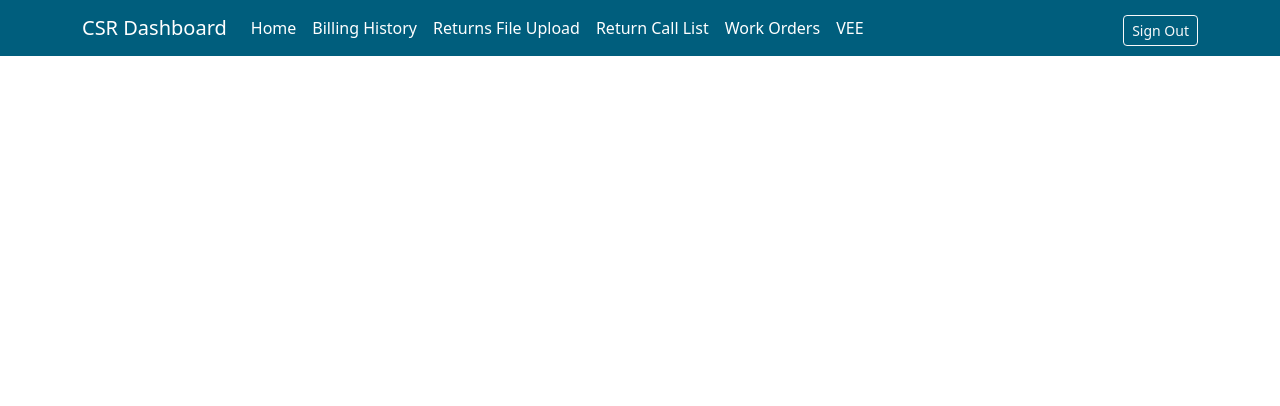
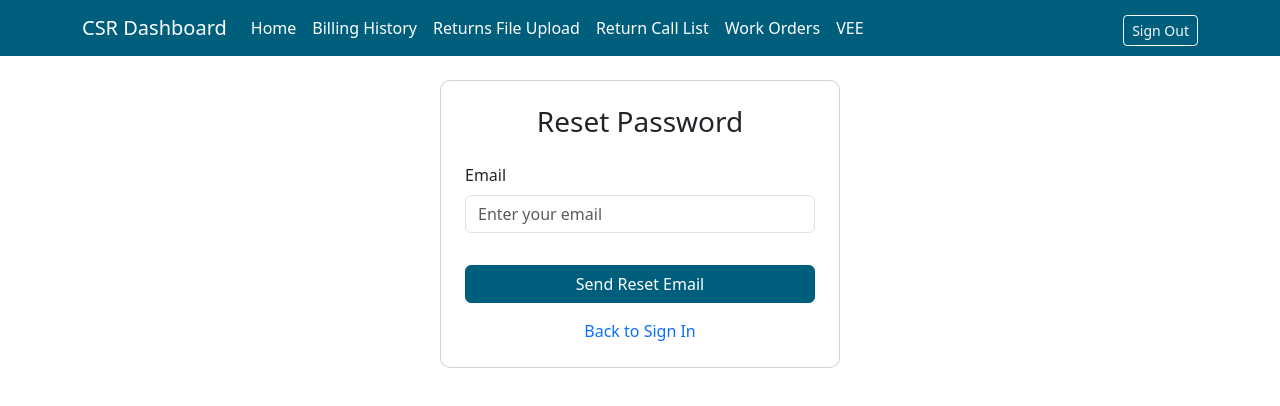
Before and after one commit to EEngvall/CSR-Dashboard, a React (Vite) app: page /reset-password in a window 1280 px wide. Shown: the top 406 px of the page. Built offline with nearby package versions, Linux system fonts and the light colour scheme; no server answers; sample sign-in values are in the browser's storage.

Commit message:
Added Password Reset form as well as user timeout.

```diff
--- a/src/App.jsx
+++ b/src/App.jsx
@@ -1,22 +1,24 @@
-import React, { useState, useEffect } from 'react';
-import { BrowserRouter as Router, Route, Routes } from 'react-router-dom';
-import Navbar from './Navbar';
-import Home from './Home';
-import BillingHistory from './BillingVisualizer/BillingHistory';
-import FileUpload from './Returns/FileUpload';
-import TaskList from './Tasks/TaskList';
-import 'bootstrap/dist/css/bootstrap.min.css';
-import 'bootstrap/dist/js/bootstrap.bundle.min.js';
-import WorkOrderTracker from './WorkOrders/WorkOrderTracker';
-import ReturnTrackerMain from './Returns/ReturnTrackerMain';
-import { ToastContainer } from 'react-toastify';
-import 'react-toastify/dist/ReactToastify.css';
-import VeeCalulatorMain from './VEE/VeeCalculatorMain';
-import EmailParser from './EmailParser/EmailParser';
-import LoginPage from './Authentication/LoginPage';
-import { auth } from './Authentication/firebase';
-import ProtectedRoute from './Authentication/ProtectedRoute';
-import SignIn from './Authentication/SignIn';
+import React, { useState, useEffect } from "react";
+import { BrowserRouter as Router, Route, Routes } from "react-router-dom";
+import Navbar from "./Navbar";
+import Home from "./Home";
+import BillingHistory from "./BillingVisualizer/BillingHistory";
+import FileUpload from "./Returns/FileUpload";
+import TaskList from "./Tasks/TaskList";
+import "bootstrap/dist/css/bootstrap.min.css";
+import "bootstrap/dist/js/bootstrap.bundle.min.js";
+import WorkOrderTracker from "./WorkOrders/WorkOrderTracker";
+import ReturnTrackerMain from "./Returns/ReturnTrackerMain";
+import { ToastContainer } from "react-toastify";
+import "react-toastify/dist/ReactToastify.css";
+import VeeCalulatorMain from "./VEE/VeeCalculatorMain";
+import EmailParser from "./EmailParser/EmailParser";
+import { auth } from "./Authentication/firebase";
+import ProtectedRoute from "./Authentication/ProtectedRoute";
+import SignIn from "./Authentication/SignIn";
+import PasswordReset from "./Authentication/PasswordReset";
+import SessionTimeoutHandler from "./Authentication/SessionTimeoutHandler";
+
 const App = () => {
   const [user, setUser] = useState(null);
   const [loading, setLoading] = useState(true);
@@ -34,6 +36,7 @@ const App = () => {
     <Router>
       <div>
         <Navbar user={user} />
+        {user && <SessionTimeoutHandler />} {/* Add session timeout handler */}
         <div className="container mt-4">
           <Routes>
             <Route
@@ -100,7 +103,8 @@ const App = () => {
                 </ProtectedRoute>
               }
             />
-            <Route path="/login" element={<SignIn />} />
+            <Route path="/sign-in" element={<SignIn />} />
+            <Route path="/reset-password" element={<PasswordReset />} />
           </Routes>
           <ToastContainer />
         </div>
--- a/src/Authentication/LoginPage.jsx
+++ /dev/null
@@ -1,44 +0,0 @@
-import React, { useState } from 'react';
-import { auth } from './firebase'; // Import the auth object
-
-const LoginPage = () => {
-  const [email, setEmail] = useState('');
-  const [password, setPassword] = useState('');
-  const [error, setError] = useState(null);
-  const [redirectToHome, setRedirectToHome] = useState(false);
-
-  const handleSignIn = async (e) => {
-    e.preventDefault();
-    try {
-      await auth.signInWithEmailAndPassword(email, password);
-      setRedirectToHome(true); // Set flag to redirect to home page
-    } catch (error) {
-      setError(error.message); // Handle sign-in errors
-    }
-  };
-
-  return (
-    <div>
-      <h2>Sign In</h2>
-      {error && <p style={{ color: 'red' }}>{error}</p>}
-      <form onSubmit={handleSignIn}>
-        <input
-          type="email"
-          placeholder="Email"
-          value={email}
-          onChange={(e) => setEmail(e.target.value)}
-        />
-        <input
-          type="password"
-          placeholder="Password"
-          value={password}
-          onChange={(e) => setPassword(e.target.value)}
-        />
-        <button type="submit">Sign In</button>
-      </form>
-      {redirectToHome && <Navigate to="/" />}{' '}
-    </div>
-  );
-};
-
-export default LoginPage;
--- /dev/null
+++ b/src/Authentication/PasswordReset.jsx
@@ -0,0 +1,67 @@
+import React, { useState } from "react";
+import { getAuth, sendPasswordResetEmail } from "firebase/auth";
+import "../CustomColors.css";
+
+const PasswordReset = () => {
+  const [email, setEmail] = useState("");
+  const [message, setMessage] = useState("");
+  const [error, setError] = useState("");
+
+  const handlePasswordReset = async (e) => {
+    e.preventDefault();
+    const auth = getAuth();
+
+    try {
+      await sendPasswordResetEmail(auth, email);
+      setMessage(
+        "Password reset email sent successfully. Please check your inbox."
+      );
+      setError("");
+    } catch (err) {
+      setError(err.message);
+      setMessage("");
+    }
+  };
+
+  return (
+    <div className="d-flex justify-content-center align-items-center">
+      <div
+        className="card p-4"
+        style={{ maxWidth: "400px", width: "100%", borderRadius: "10px" }}
+      >
+        <h3 className="text-center mb-4">Reset Password</h3>
+        {message && <p style={{ color: "green" }}>{message}</p>}
+        {error && <p style={{ color: "red" }}>{error}</p>}
+        <form onSubmit={handlePasswordReset}>
+          <div className="mb-3">
+            <label htmlFor="email" className="form-label">
+              Email
+            </label>
+            <input
+              type="email"
+              id="email"
+              className="form-control"
+              placeholder="Enter your email"
+              value={email}
+              onChange={(e) => setEmail(e.target.value)}
+              required
+            />
+          </div>
+          <button
+            type="submit"
+            className="btn btn-primary custom-btn-blue w-100 mt-3"
+          >
+            Send Reset Email
+          </button>
+        </form>
+        <div className="text-center mt-3">
+          <a href="/sign-in" className="text-decoration-none">
+            Back to Sign In
+          </a>
+        </div>
+      </div>
+    </div>
+  );
+};
+
+export default PasswordReset;
--- a/src/Authentication/ProtectedRoute.jsx
+++ b/src/Authentication/ProtectedRoute.jsx
@@ -1,7 +1,7 @@
 // ProtectedRoute.js
-import React from 'react';
-import { Navigate } from 'react-router-dom';
+import React from "react";
+import { Navigate } from "react-router-dom";
 const ProtectedRoute = ({ user, children }) => {
-  return user ? children : <Navigate to="/login" />;
+  return user ? children : <Navigate to="/sign-in" />;
 };
 export default ProtectedRoute;
--- /dev/null
+++ b/src/Authentication/SessionTimeoutHandler.jsx
@@ -0,0 +1,44 @@
+import React, { useEffect } from "react";
+import { getAuth, onAuthStateChanged, signOut } from "firebase/auth";
+import { useNavigate } from "react-router-dom";
+
+const SessionTimeoutHandler = () => {
+  const auth = getAuth();
+  const navigate = useNavigate();
+  const sessionTimeout = 30 * 60 * 1000; // Set timeout duration (e.g., 30 minutes)
+
+  useEffect(() => {
+    let logoutTimer;
+    const startSessionTimer = () => {
+      // Clear any existing timer
+      clearTimeout(logoutTimer);
+
+      // Set a new timer
+      logoutTimer = setTimeout(() => {
+        signOut(auth)
+          .then(() => {
+            navigate("/sign-in"); // Redirect to sign-in page after logout
+            alert("Your session has expired. Please sign in again.");
+          })
+          .catch((error) => console.error("Sign out error:", error));
+      }, sessionTimeout);
+    };
+
+    const unsubscribe = onAuthStateChanged(auth, (user) => {
+      if (user) {
+        startSessionTimer();
+      } else {
+        clearTimeout(logoutTimer); // Clear timer when user logs out
+      }
+    });
+
+    return () => {
+      unsubscribe();
+      clearTimeout(logoutTimer); // Clean up timer on component unmount
+    };
+  }, [auth, navigate, sessionTimeout]);
+
+  return null; // This component only manages session timeout, no UI
+};
+
+export default SessionTimeoutHandler;
--- a/src/Authentication/SignIn.jsx
+++ b/src/Authentication/SignIn.jsx
@@ -1,11 +1,11 @@
-import React, { useState } from 'react';
-import { auth } from './firebase'; // Import the auth object
-import { useNavigate } from 'react-router-dom';
-import '../CustomColors.css';
+import React, { useState } from "react";
+import { auth } from "./firebase"; // Import the auth object
+import { useNavigate, Link } from "react-router-dom";
+import "../CustomColors.css";
 
 const SignIn = () => {
-  const [email, setEmail] = useState('');
-  const [password, setPassword] = useState('');
+  const [email, setEmail] = useState("");
+  const [password, setPassword] = useState("");
   const [error, setError] = useState(null);
   const navigate = useNavigate();
 
@@ -13,7 +13,7 @@ const SignIn = () => {
     e.preventDefault();
     try {
       await auth.signInWithEmailAndPassword(email, password);
-      navigate('/'); // Redirect to the default route after successful sign-in
+      navigate("/"); // Redirect to the default route after successful sign-in
     } catch (error) {
       setError(error.message); // Handle sign-in errors
     }
@@ -22,10 +22,10 @@ const SignIn = () => {
     <div className="d-flex justify-content-center align-items-center ">
       <div
         className="card p-4"
-        style={{ maxWidth: '400px', width: '100%', borderRadius: '10px' }}
+        style={{ maxWidth: "400px", width: "100%", borderRadius: "10px" }}
       >
         <h3 className="text-center mb-4">Sign In</h3>
-        {error && <p style={{ color: 'red' }}>{error}</p>}
+        {error && <p style={{ color: "red" }}>{error}</p>}
         <form onSubmit={handleSignIn}>
           <div className="mb-3">
             <label htmlFor="email" className="form-label">
@@ -62,6 +62,9 @@ const SignIn = () => {
             Sign In
           </button>
         </form>
+        <div>
+          <Link to="/reset-password">Forgot Password?</Link>
+        </div>
       </div>
     </div>
   );
--- a/vite.config.js
+++ b/vite.config.js
@@ -1,10 +1,11 @@
-import { defineConfig } from 'vite';
-import react from '@vitejs/plugin-react';
+import { defineConfig } from "vite";
+import react from "@vitejs/plugin-react";
 
-// https://vitejs.dev/config/
 export default defineConfig({
   plugins: [react()],
   server: {
-    host: '0.0.0.0',
-  }
-})
+    watch: {
+      usePolling: true,
+    },
+  },
+});
```
